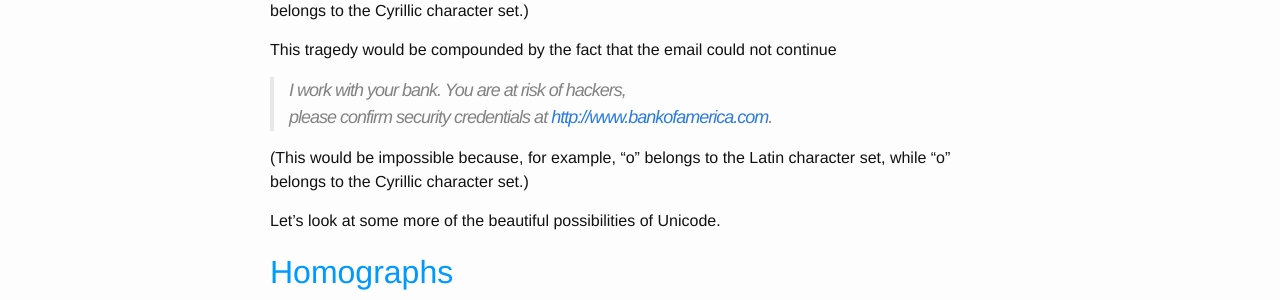
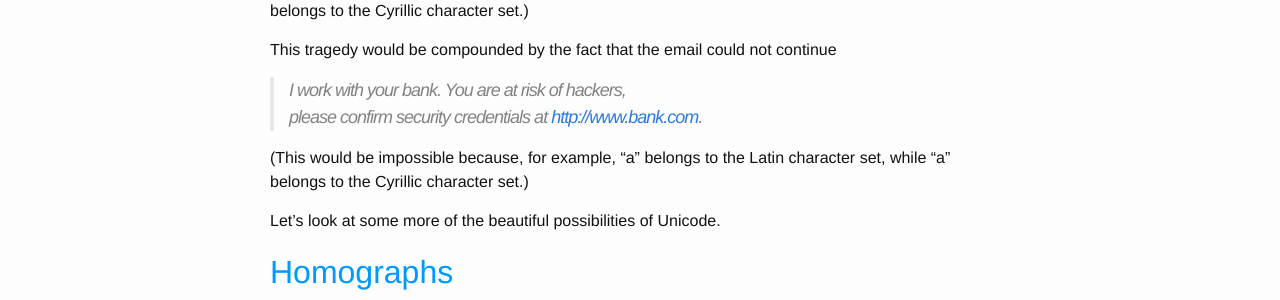
Before and after one commit to speezepearson/speezepearson.github.io, a Jekyll site: the page built from _posts/2016-04-07-unicotastrophes.markdown, in a window 1280 px wide and 900 px high. Shown: the part 378-678 px from the top of the window. Built offline with Jekyll 4.4.1, drawn with Linux system fonts in a browser that asks for light colours; some of the changed lines change nothing that is shown.

Commit message:
tweak homograph

```diff
--- a/_posts/2016-04-07-unicotastrophes.markdown
+++ b/_posts/2016-04-07-unicotastrophes.markdown
@@ -13,9 +13,9 @@ Unicode is a worldwide standard for mapping symbols (e.g. the letter "a", the Ch
 This tragedy would be compounded by the fact that the email could not continue
 
 > I work with your bank. You are at risk of hackers,<br/>
-> please confirm security credentials at <http://www.bankоfamerica.com>.
+> please confirm security credentials at <http://www.bаnk.com>.
 
-(This would be impossible because, for example, "o" belongs to the Latin character set, while "о" belongs to the Cyrillic character set.)
+(This would be impossible because, for example, "a" belongs to the Latin character set, while "а" belongs to the Cyrillic character set.)
 
 Let's look at some more of the beautiful possibilities of Unicode.
 
```
